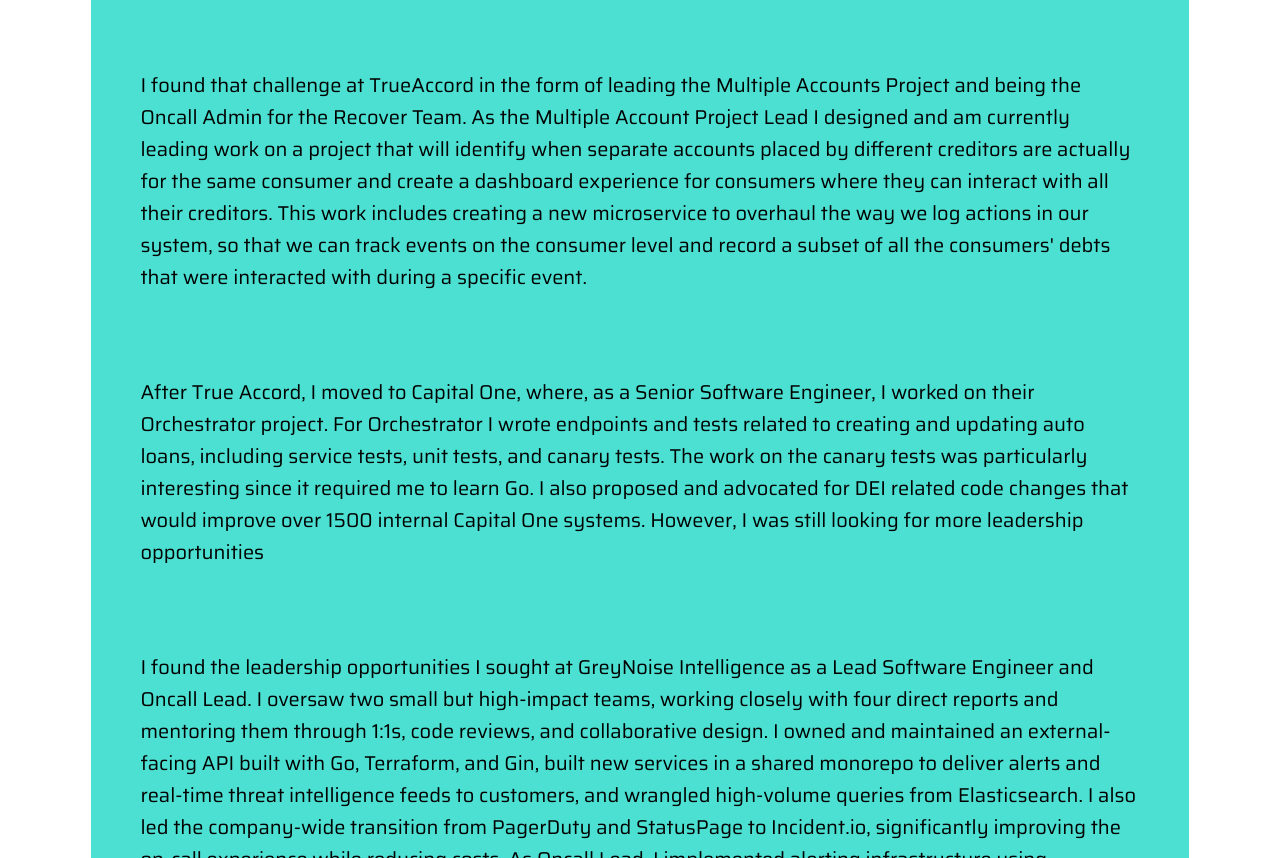
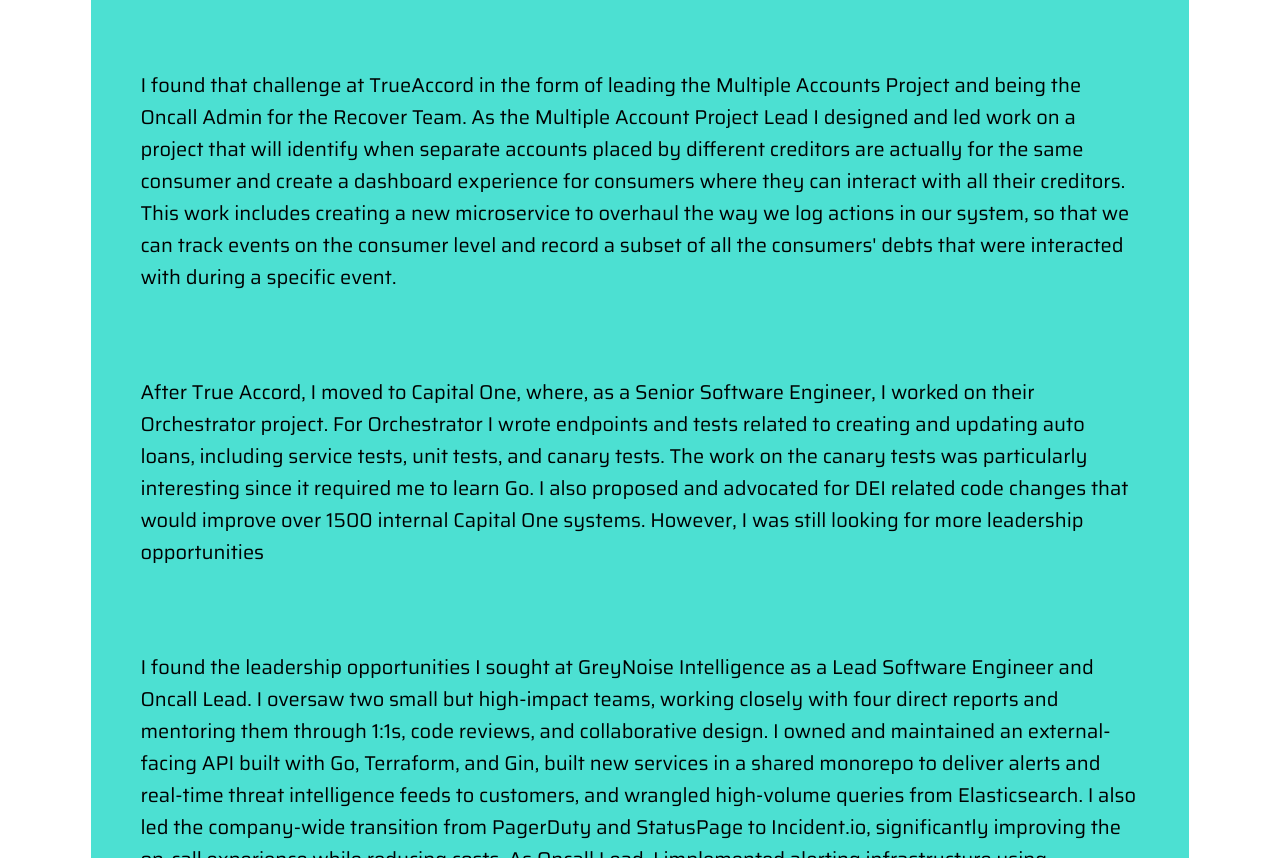
Before and after one commit to JemJasonCorraggio/Portfolio, a plain HTML site: page index.html in a window 1280 px wide. Shown: the part 1830-2688 px from the top of the page. Drawn offline with Linux system fonts and the light colour scheme; a web font is replaced by a local one.

Commit message:
Update index.html

```diff
--- a/index.html
+++ b/index.html
@@ -64,7 +64,7 @@
                 <p></p>
                 <p>I found that challenge at TrueAccord in the form of leading the Multiple Accounts Project and being the Oncall
                 Admin for the Recover Team. As the Multiple Account Project Lead I
-                designed and am currently leading work on a project that will identify when separate accounts
+                designed and led work on a project that will identify when separate accounts
                 placed by different creditors are actually for the same consumer and create a dashboard experience
                 for consumers where they can interact with all their creditors. This work includes creating a new microservice to
                 overhaul the way we log actions in our system, so that we can track events on the consumer level and
```
